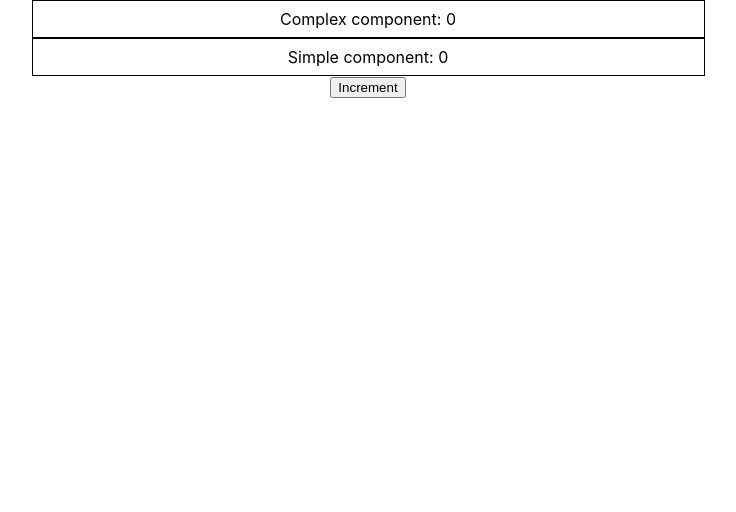
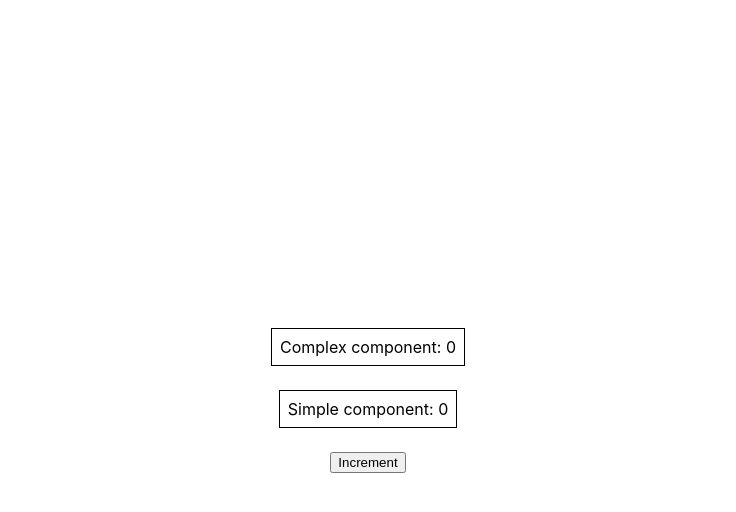
Before and after one commit to Nicoowr/react-rendering, a React (Create React App) app: page / in a window 1280 px wide. Shown: the top 512 px of the page, without its empty margins (272-1008 px from the left). Built offline with nearby package versions, Linux system fonts and the light colour scheme.

Commit message:
chore: add some style

```diff
--- a/src/App.css
+++ b/src/App.css
@@ -1,5 +1,6 @@
 .App {
   text-align: center;
+  height: 100vh
 }
 
 .App-logo {
--- a/src/AppV1.tsx
+++ b/src/AppV1.tsx
@@ -3,11 +3,18 @@ import "./App.css";
 import { ComplexComponentV1 } from "./components/ComplexComponentV1";
 import { SimpleComponent } from "./components/SimpleComponent";
 
+export const AppStyle: React.CSSProperties = {
+  display: "flex",
+  alignItems: "center",
+  justifyContent: "center",
+  flexDirection: "column",
+};
+
 function AppV1() {
   const [counter, setCounter] = useState(0);
   console.log("counter", counter);
   return (
-    <div className="App" style={{ verticalAlign: "middle" }}>
+    <div className="App" style={AppStyle}>
       <ComplexComponentV1 counter={counter} />
       <SimpleComponent counter={counter} />
       <button onClick={() => setCounter(counter + 1)}>Increment</button>
--- a/src/AppV2.tsx
+++ b/src/AppV2.tsx
@@ -1,5 +1,6 @@
 import React, { useDeferredValue, useState } from "react";
 import "./App.css";
+import { AppStyle } from "./AppV1";
 import { ComplexComponentV2 } from "./components/ComplexComponentV2";
 import { SimpleComponent } from "./components/SimpleComponent";
 
@@ -8,7 +9,7 @@ function AppV2() {
   const deferredCounter = useDeferredValue(counter);
   console.log("counter", counter);
   return (
-    <div className="App">
+    <div className="App" style={AppStyle}>
       <ComplexComponentV2
         counter={deferredCounter}
         isStale={deferredCounter !== counter}
--- a/src/components/SimpleComponent.tsx
+++ b/src/components/SimpleComponent.tsx
@@ -5,8 +5,6 @@ export const boxStyle: React.CSSProperties = {
   border: "solid",
   borderWidth: "0.1em",
   padding: "0.5em",
-  margin: "auto",
-  width: "655px",
 };
 
 export const SimpleComponent = ({ counter }: { counter: number }) => {
```
